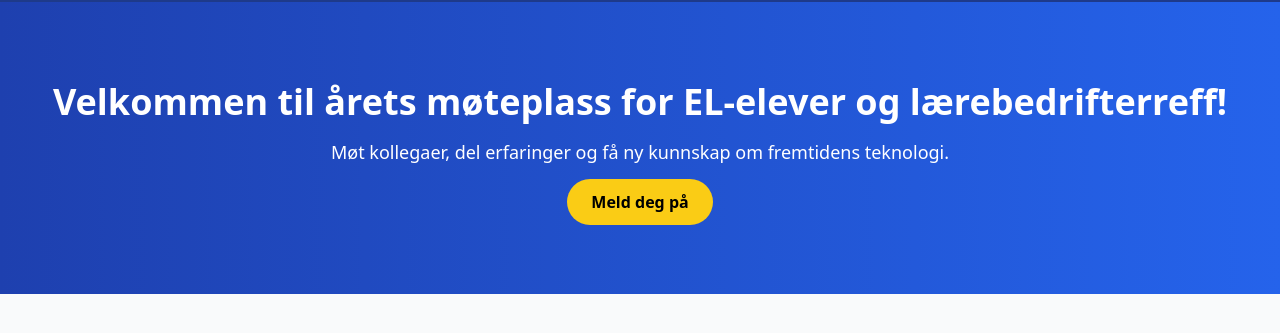
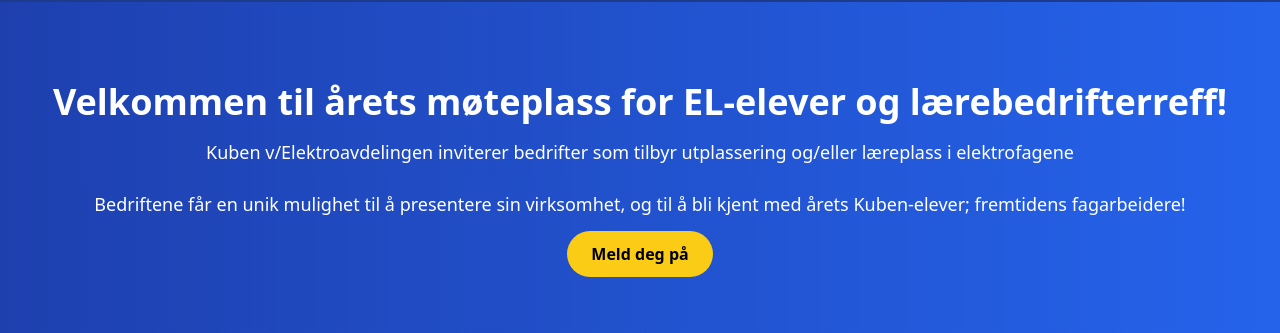
Before and after one commit to bebdroid/bransjetreff, a plain HTML site: page index.html in a window 1280 px wide. Shown: the part 78-411 px from the top of the page. Drawn offline with nearby package versions, Linux system fonts and the light colour scheme.

Commit message:
upload tekst

```diff
--- a/index.html
+++ b/index.html
@@ -25,7 +25,8 @@
 <!-- Hero -->
 <section class="bg-gradient-to-r from-blue-800 to-blue-600 text-white py-20 text-center">
 <h2 class="text-4xl font-bold mb-4">Velkommen til årets møteplass for EL-elever og lærebedrifterreff!</h2>
-<p class="text-lg mb-6">Møt kollegaer, del erfaringer og få ny kunnskap om fremtidens teknologi.</p>
+<p class="text-lg mb-6">Kuben v/Elektroavdelingen inviterer bedrifter som tilbyr utplassering og/eller læreplass i elektrofagene</p>
+<p class="text-lg mb-6">Bedriftene får en unik mulighet til å presentere sin virksomhet, og til å bli kjent med årets Kuben-elever; fremtidens fagarbeidere!</p>
 <a href="#paamelding" class="bg-yellow-400 text-black px-6 py-3 rounded-full font-semibold hover:bg-yellow-300">Meld deg på</a>
 </section>
 
```
